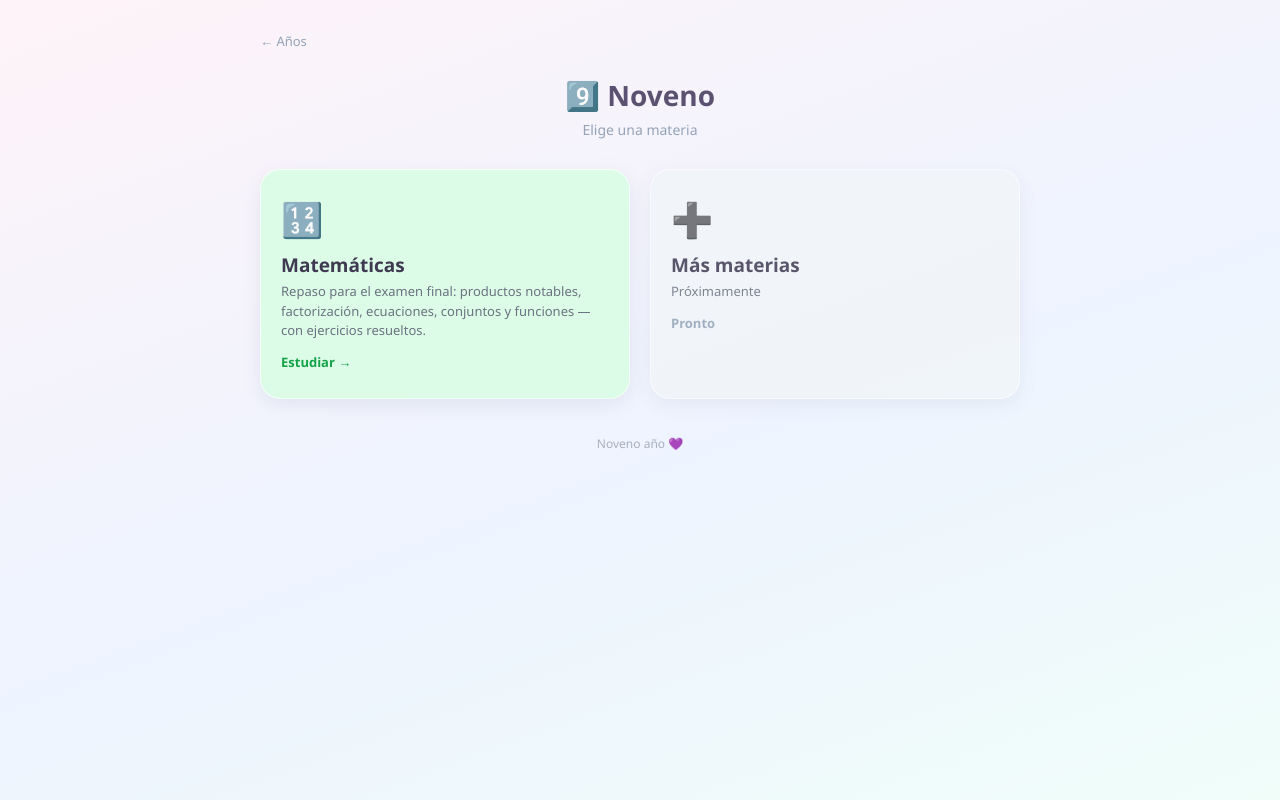
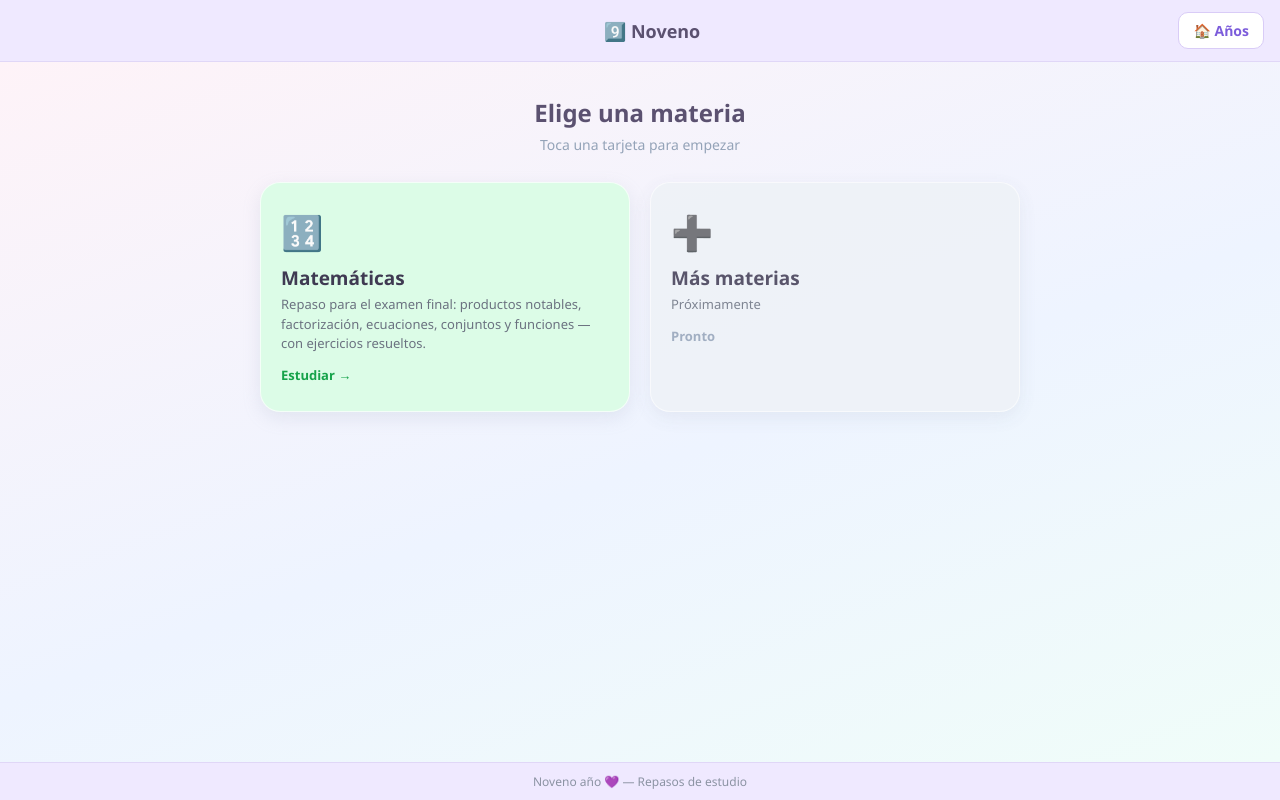
Before and after one commit to maxkike/estudios-nenes, a plain HTML site: page noveno/index.html in a window 1280 px wide. Drawn offline with Linux system fonts and the light colour scheme.

Commit message:
Noveno con shell: cabecera y footer fijos + iframe que carga las materias (botón ← Materias)
Co-Authored-By: Claude Opus 4.8 <noreply@anthropic.com>

```diff
--- a/noveno/index.html
+++ b/noveno/index.html
@@ -6,59 +6,61 @@
 <title>Noveno — Repasos</title>
 <style>
   *{box-sizing:border-box;margin:0;padding:0}
-  body{
-    font-family:'Segoe UI',system-ui,sans-serif;
-    background:linear-gradient(160deg,#fef3f8 0%,#eef4ff 55%,#f0fdf9 100%);
-    color:#475569;min-height:100vh;display:flex;flex-direction:column;align-items:center;padding:32px 20px;
+  html,body{height:100%}
+  body{font-family:'Segoe UI',system-ui,sans-serif;display:flex;flex-direction:column;height:100vh;background:#f6f3fb}
+
+  /* CABECERA FIJA */
+  #cab{
+    flex:0 0 auto;display:flex;align-items:center;gap:12px;
+    padding:12px 16px;background:#efe9ff;border-bottom:1.5px solid #e0d7f7;
+    box-shadow:0 2px 8px rgba(148,163,184,.15);
   }
-  .back{align-self:flex-start;max-width:760px;width:100%;margin:0 auto 8px;color:#94a3b8;text-decoration:none;font-size:13px}
-  .back:hover{color:#5b5170}
-  header{text-align:center;margin:18px 0 30px}
-  header h1{font-size:28px;font-weight:800;color:#5b5170}
-  header p{color:#94a3b8;margin-top:6px;font-size:14px}
-  .grid{display:grid;grid-template-columns:repeat(auto-fit,minmax(220px,1fr));gap:20px;width:100%;max-width:760px}
-  .card{
-    display:block;text-decoration:none;color:inherit;border-radius:20px;padding:26px 20px;
-    border:1.5px solid rgba(255,255,255,.7);
-    box-shadow:0 6px 18px rgba(148,163,184,.18);
-    transition:transform .15s,box-shadow .15s;
+  #cab .btn{
+    border:none;cursor:pointer;font-family:inherit;font-size:14px;font-weight:700;
+    background:#fff;color:#7c5cdb;border:1.5px solid #d9ccf7;border-radius:10px;padding:8px 14px;
+    transition:background .15s,transform .15s;white-space:nowrap;
   }
-  .card:hover{transform:translateY(-4px);box-shadow:0 12px 26px rgba(148,163,184,.28)}
-  .card .ico{font-size:34px}
-  .card h2{font-size:19px;font-weight:800;margin:10px 0 4px;color:#3f3a52}
-  .card p{color:#6b7280;font-size:13px;line-height:1.5}
-  .card .go{display:inline-block;margin-top:12px;font-size:13px;font-weight:800}
-  /* colores pastel */
-  .menta{background:#dcfce7}  .menta .go{color:#16a34a}
-  .durazno{background:#ffe9d6}.durazno .go{color:#ea7c34}
-  .cielo{background:#dbeafe}  .cielo .go{color:#2563eb}
-  .lila{background:#efe9ff}   .lila .go{color:#7c5cdb}
-  .rosa{background:#fce7f3}   .rosa .go{color:#db2777}
-  .soon{background:#f1f5f9;opacity:.85;pointer-events:none}
-  .soon .go{color:#94a3b8}
-  footer{margin-top:36px;color:#a8b0bd;font-size:12px}
+  #cab .btn:hover{background:#f3eeff;transform:translateY(-1px)}
+  #cab h1{flex:1;text-align:center;font-size:18px;font-weight:800;color:#5b5170}
+  #cab a.home{text-decoration:none}
+  #atras{visibility:hidden}
+
+  /* CONTENIDO EN IFRAME */
+  #marco{flex:1 1 auto;width:100%;border:0;display:block;background:#fff}
+
+  /* PIE FIJO */
+  #pie{
+    flex:0 0 auto;text-align:center;padding:10px;font-size:12px;color:#8b93a3;
+    background:#efe9ff;border-top:1.5px solid #e0d7f7;
+  }
+  @media(max-width:480px){#cab h1{font-size:15px} #cab .btn{padding:7px 11px;font-size:13px}}
 </style>
 </head>
 <body>
-  <a class="back" href="../index.html">← Años</a>
-  <header>
+  <div id="cab">
+    <button id="atras" class="btn" onclick="verMaterias()">← Materias</button>
     <h1>9️⃣ Noveno</h1>
-    <p>Elige una materia</p>
-  </header>
-  <div class="grid">
-    <a class="card menta" href="repaso-matematicas-examen.html">
-      <div class="ico">🔢</div>
-      <h2>Matemáticas</h2>
-      <p>Repaso para el examen final: productos notables, factorización, ecuaciones, conjuntos y funciones — con ejercicios resueltos.</p>
-      <span class="go">Estudiar →</span>
-    </a>
-    <div class="card soon">
-      <div class="ico">➕</div>
-      <h2>Más materias</h2>
-      <p>Próximamente</p>
-      <span class="go">Pronto</span>
-    </div>
+    <a class="home" href="../index.html"><button class="btn">🏠 Años</button></a>
   </div>
-  <footer>Noveno año 💜</footer>
+
+  <iframe id="marco" src="materias.html" title="Contenido"></iframe>
+
+  <div id="pie">Noveno año 💜 — Repasos de estudio</div>
+
+<script>
+  const marco = document.getElementById('marco');
+  const atras = document.getElementById('atras');
+
+  function verMaterias(){ marco.src = 'materias.html'; }
+
+  marco.addEventListener('load', () => {
+    let enMenu = true;
+    try {
+      const p = marco.contentWindow.location.pathname;
+      enMenu = p.endsWith('/materias.html') || p.endsWith('materias.html');
+    } catch(e){ enMenu = false; }
+    atras.style.visibility = enMenu ? 'hidden' : 'visible';
+  });
+</script>
 </body>
 </html>
--- /dev/null
+++ b/noveno/materias.html
@@ -0,0 +1,58 @@
+<!DOCTYPE html>
+<html lang="es">
+<head>
+<meta charset="UTF-8">
+<meta name="viewport" content="width=device-width, initial-scale=1.0">
+<title>Materias — Noveno</title>
+<style>
+  *{box-sizing:border-box;margin:0;padding:0}
+  html,body{height:100%}
+  body{
+    font-family:'Segoe UI',system-ui,sans-serif;color:#475569;
+    background:linear-gradient(160deg,#fef3f8 0%,#eef4ff 55%,#f0fdf9 100%);
+    display:flex;flex-direction:column;align-items:center;padding:34px 20px;
+  }
+  header{text-align:center;margin-bottom:28px}
+  header h1{font-size:24px;font-weight:800;color:#5b5170}
+  header p{color:#94a3b8;margin-top:6px;font-size:14px}
+  .grid{display:grid;grid-template-columns:repeat(auto-fit,minmax(210px,1fr));gap:20px;width:100%;max-width:760px}
+  .card{
+    display:block;text-decoration:none;color:inherit;border-radius:20px;padding:26px 20px;
+    border:1.5px solid rgba(255,255,255,.7);box-shadow:0 6px 18px rgba(148,163,184,.18);
+    transition:transform .15s,box-shadow .15s;
+  }
+  .card:hover{transform:translateY(-4px);box-shadow:0 12px 26px rgba(148,163,184,.28)}
+  .card .ico{font-size:34px}
+  .card h2{font-size:19px;font-weight:800;margin:10px 0 4px;color:#3f3a52}
+  .card p{color:#6b7280;font-size:13px;line-height:1.5}
+  .card .go{display:inline-block;margin-top:12px;font-size:13px;font-weight:800}
+  .menta{background:#dcfce7}  .menta .go{color:#16a34a}
+  .durazno{background:#ffe9d6}.durazno .go{color:#ea7c34}
+  .cielo{background:#dbeafe}  .cielo .go{color:#2563eb}
+  .lila{background:#efe9ff}   .lila .go{color:#7c5cdb}
+  .rosa{background:#fce7f3}   .rosa .go{color:#db2777}
+  .soon{background:#eef2f7;opacity:.85;pointer-events:none}
+  .soon .go{color:#94a3b8}
+</style>
+</head>
+<body>
+  <header>
+    <h1>Elige una materia</h1>
+    <p>Toca una tarjeta para empezar</p>
+  </header>
+  <div class="grid">
+    <a class="card menta" href="repaso-matematicas-examen.html">
+      <div class="ico">🔢</div>
+      <h2>Matemáticas</h2>
+      <p>Repaso para el examen final: productos notables, factorización, ecuaciones, conjuntos y funciones — con ejercicios resueltos.</p>
+      <span class="go">Estudiar →</span>
+    </a>
+    <div class="card soon">
+      <div class="ico">➕</div>
+      <h2>Más materias</h2>
+      <p>Próximamente</p>
+      <span class="go">Pronto</span>
+    </div>
+  </div>
+</body>
+</html>
```
